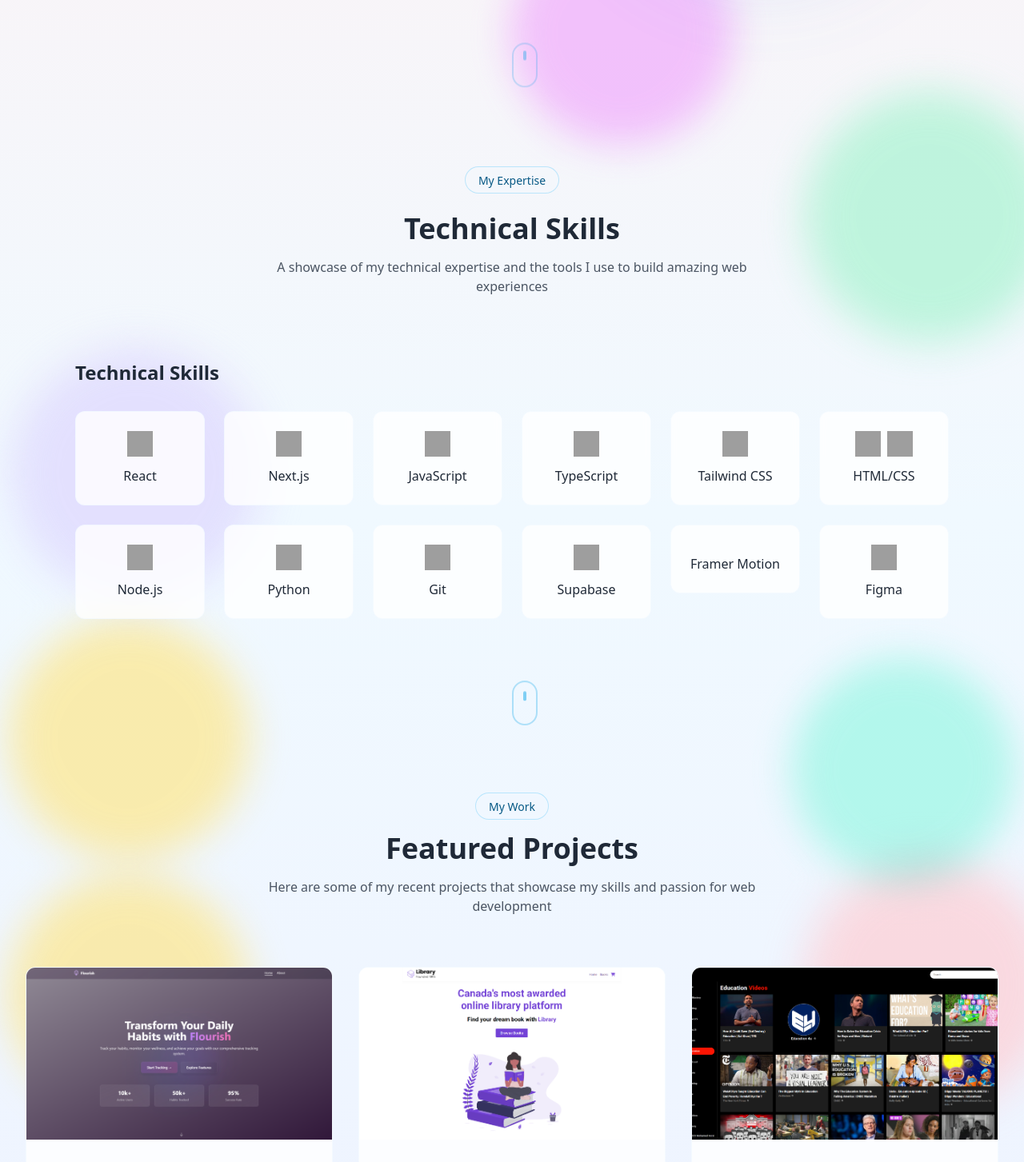
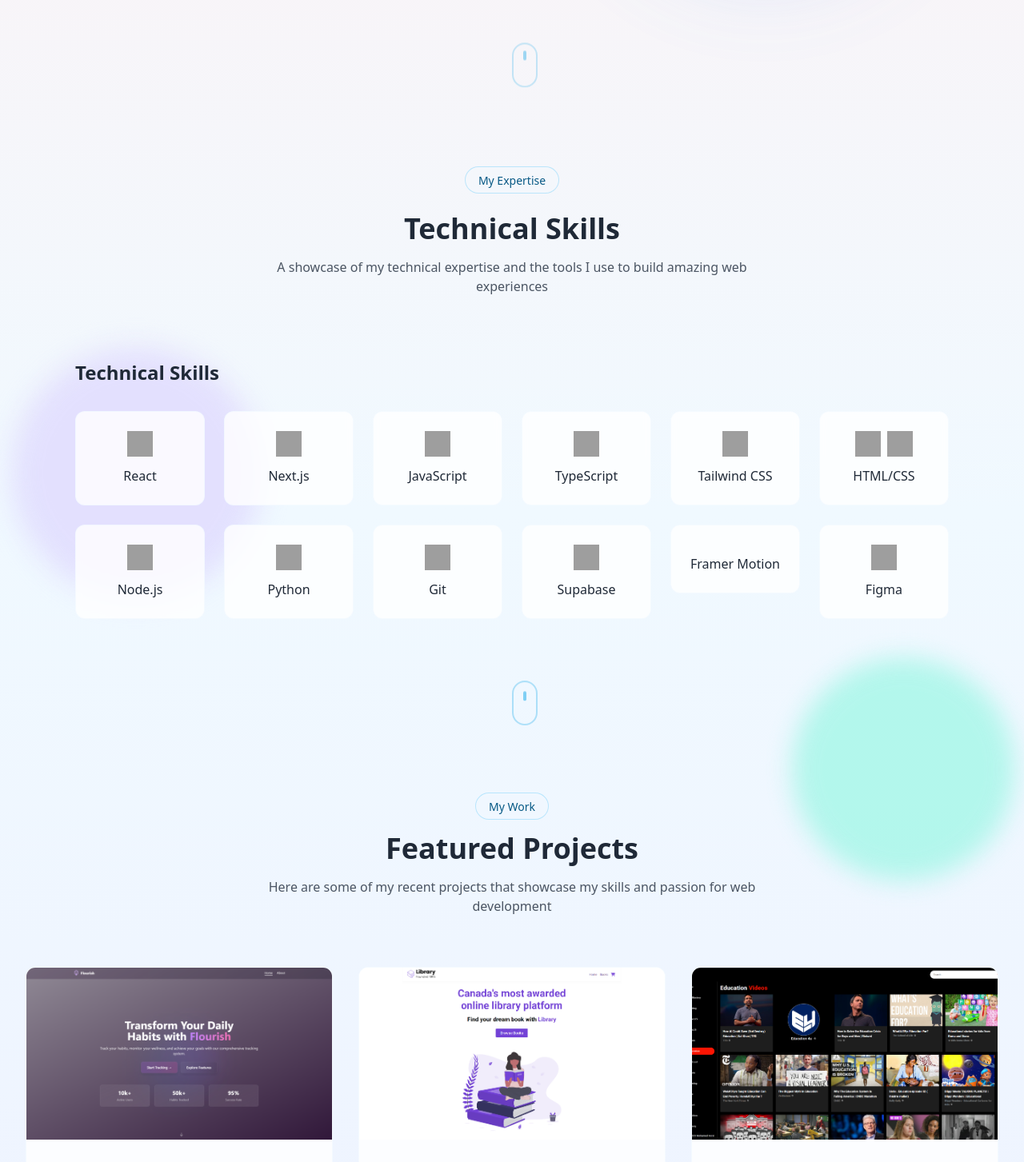
Before and after one commit to mohamedhhersi/portfolio, a Next.js app: page / in a window 1280 px wide. Shown: the part 629-2082 px from the top of the page at 80% size. Built offline with nearby package versions, Linux system fonts and the light colour scheme; grey boxes are pictures that could not be loaded.

Commit message:
fixed performance issues

```diff
--- a/components/Container.js
+++ b/components/Container.js
@@ -3,19 +3,32 @@
 export default function Container({ children }) {
   return (
     <div className="relative min-h-screen bg-gradient-to-b from-rose-50 via-sky-50 to-indigo-50 overflow-hidden">
-      <div className="absolute inset-0 opacity-70">
-        <div className="absolute top-0 left-0 w-48 sm:w-72 h-48 sm:h-72 bg-pink-300 rounded-full mix-blend-multiply filter blur-xl animate-blob"></div>
-        <div className="absolute top-0 right-0 w-48 sm:w-72 h-48 sm:h-72 bg-sky-300 rounded-full mix-blend-multiply filter blur-xl animate-blob animation-delay-2000"></div>
-        <div className="absolute -bottom-8 left-20 w-48 sm:w-72 h-48 sm:h-72 bg-indigo-300 rounded-full mix-blend-multiply filter blur-xl animate-blob animation-delay-4000"></div>
-        <div className="absolute top-[65vh] left-1/2 -translate-x-1/2 w-48 sm:w-72 h-48 sm:h-72 bg-fuchsia-300 rounded-full mix-blend-multiply filter blur-xl animate-blob animation-delay-2000"></div>
-        <div className="absolute top-[100vh] right-0 w-48 sm:w-72 h-48 sm:h-72 bg-emerald-200 rounded-full mix-blend-multiply filter blur-xl animate-blob animation-delay-3000"></div>
-        <div className="absolute top-[140vh] left-0 w-48 sm:w-72 h-48 sm:h-72 bg-violet-200 rounded-full mix-blend-multiply filter blur-xl animate-blob"></div>
-        <div className="absolute top-[180vh] left-0 w-48 sm:w-72 h-48 sm:h-72 bg-amber-200 rounded-full mix-blend-multiply filter blur-xl animate-blob animation-delay-4000"></div>
-        <div className="absolute top-[180vh] right-0 w-48 sm:w-72 h-48 sm:h-72 bg-teal-200 rounded-full mix-blend-multiply filter blur-xl animate-blob animation-delay-2000"></div>
-        <div className="absolute top-[220vh] left-0 w-48 sm:w-72 h-48 sm:h-72 bg-amber-200 rounded-full mix-blend-multiply filter blur-xl animate-blob animation-delay-4000"></div>
-        <div className="absolute top-[220vh] right-0 w-48 sm:w-72 h-48 sm:h-72 bg-rose-200 rounded-full mix-blend-multiply filter blur-xl animate-blob animation-delay-3000"></div>
+      <div className="absolute inset-0 opacity-70" style={{ contain: 'content', willChange: 'transform' }}>
+        {/* Landing page blobs - keeping these 3 */}
+        <div
+          className="absolute top-0 left-0 w-48 sm:w-72 h-48 sm:h-72 bg-pink-300 rounded-full mix-blend-multiply filter blur-lg animate-blob"
+          style={{ backfaceVisibility: 'hidden', transform: 'translateZ(0)' }}
+        ></div>
+        <div
+          className="absolute top-0 right-0 w-48 sm:w-72 h-48 sm:h-72 bg-sky-300 rounded-full mix-blend-multiply filter blur-lg animate-blob animation-delay-2000"
+          style={{ backfaceVisibility: 'hidden', transform: 'translateZ(0)' }}
+        ></div>
+        <div
+          className="absolute -bottom-8 left-20 w-48 sm:w-72 h-48 sm:h-72 bg-indigo-300 rounded-full mix-blend-multiply filter blur-lg animate-blob animation-delay-4000"
+          style={{ backfaceVisibility: 'hidden', transform: 'translateZ(0)' }}
+        ></div>
+
+        {/* Additional blobs for scrolling sections - reduced to 2 */}
+        <div
+          className="absolute top-[140vh] left-0 w-48 sm:w-72 h-48 sm:h-72 bg-violet-200 rounded-full mix-blend-multiply filter blur-lg animate-blob"
+          style={{ backfaceVisibility: 'hidden', transform: 'translateZ(0)' }}
+        ></div>
+        <div
+          className="absolute top-[180vh] right-0 w-48 sm:w-72 h-48 sm:h-72 bg-teal-200 rounded-full mix-blend-multiply filter blur-lg animate-blob animation-delay-2000"
+          style={{ backfaceVisibility: 'hidden', transform: 'translateZ(0)' }}
+        ></div>
       </div>
-      <div className="relative min-h-screen flex flex-col">{children}</div>
+      <div className="relative min-h-screen flex flex-col" style={{ contain: 'content' }}>{children}</div>
     </div>
   );
 }
```
